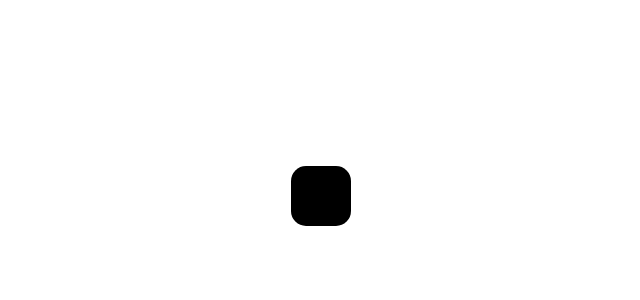
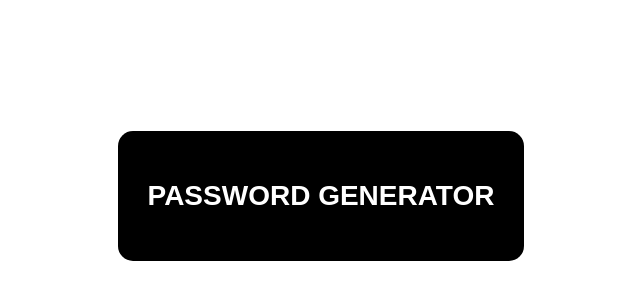
Before and after one commit to amine-omari/AI-Password, a Next.js app: page / in a window 1280 px wide. Shown: the part 212-512 px from the top of the page, without its empty margins (319-959 px from the left). Built offline with nearby package versions, Linux system fonts and the light colour scheme.

Commit message:
feat: add style to h1 title

```diff
--- a/components/MainContainer.jsx
+++ b/components/MainContainer.jsx
@@ -1,7 +1,11 @@
 import React from "react";
 
 const MainContainer = () => {
-  return <div className="card"></div>;
+  return (
+    <div className="card">
+      <h1>PASSWORD GENERATOR</h1>
+    </div>
+  );
 };
 
 export default MainContainer;
--- a/styles/globals.css
+++ b/styles/globals.css
@@ -14,3 +14,8 @@ body {
   padding: 30px;
   border-radius: 15px;
 }
+
+h1 {
+  font-size: 28px;
+  color: white;
+}
```
